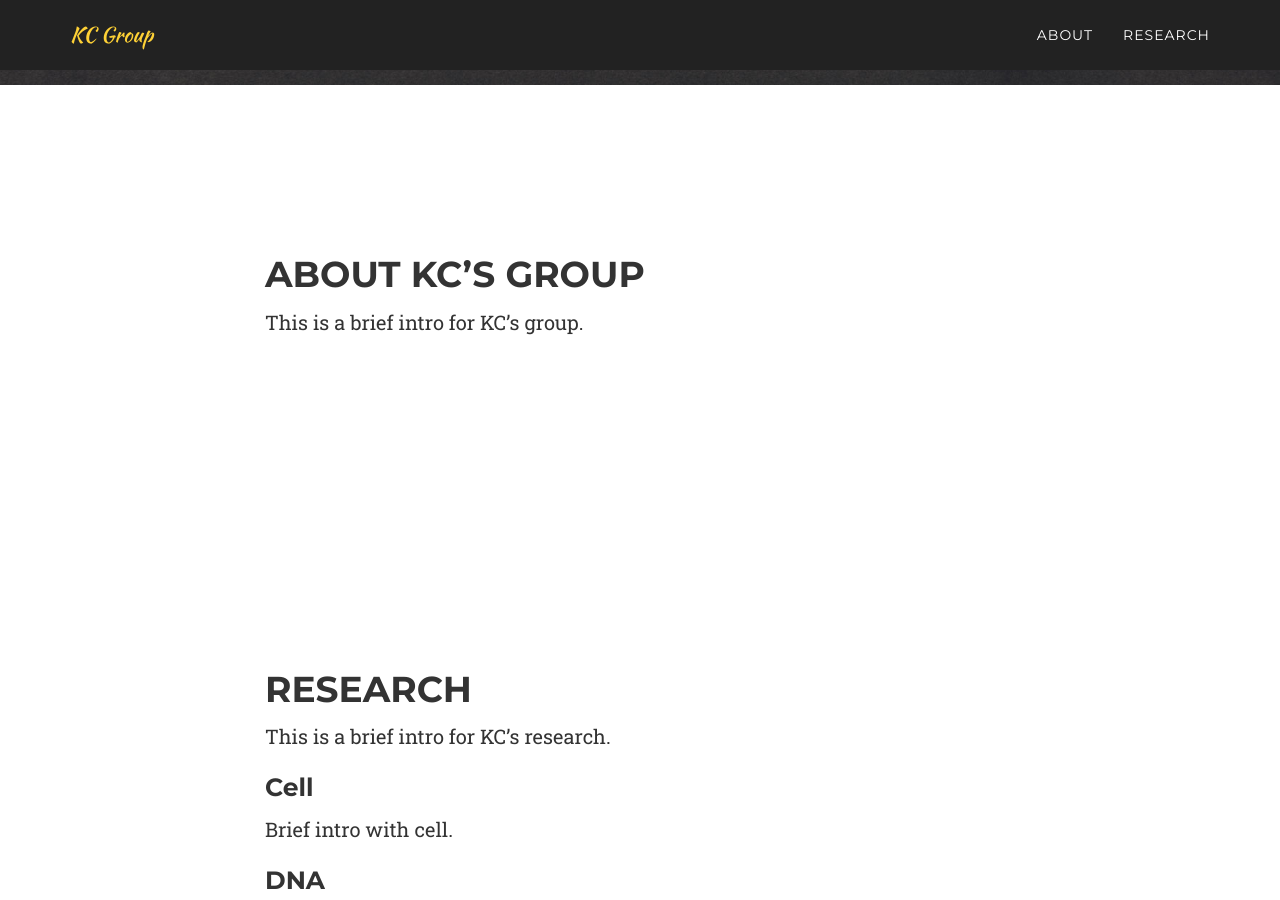
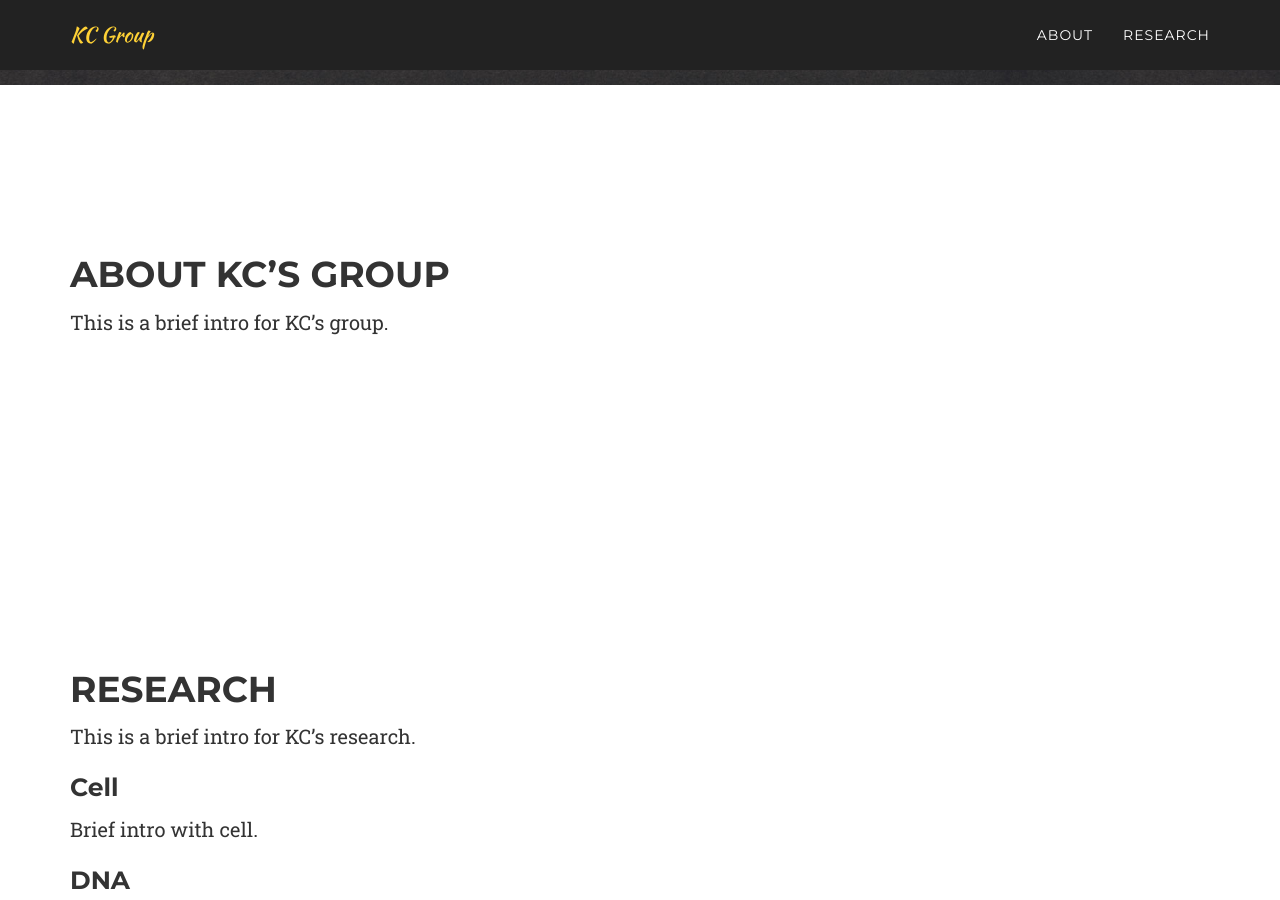
Before and after one commit to verysure/kcgroup, a Jekyll site: the page built from index.html, in a window 1280 px wide and 900 px high, scrolled down 815 px. Built offline with Jekyll 4.4.1, drawn with Linux system fonts in a browser that asks for light colours; nearby versions of some CDN libraries; some web fonts are replaced; Markdown is read by kramdown in place of the engine named in the settings; the list of posts is cut into pages by our own code.

Commit message:
fixing grid problem

```diff
--- a/index.html
+++ b/index.html
@@ -88,7 +88,7 @@ title: KC Group
     <section id="{{ post.secid }}" class="mystyle">
         <div class="container">
             <div class="row">
-                <div class="col-sm-8 col-sm-offset-2">
+                <div class="col-sm-12">
                     {{ post.content }}
                 </div>
             </div>
```
